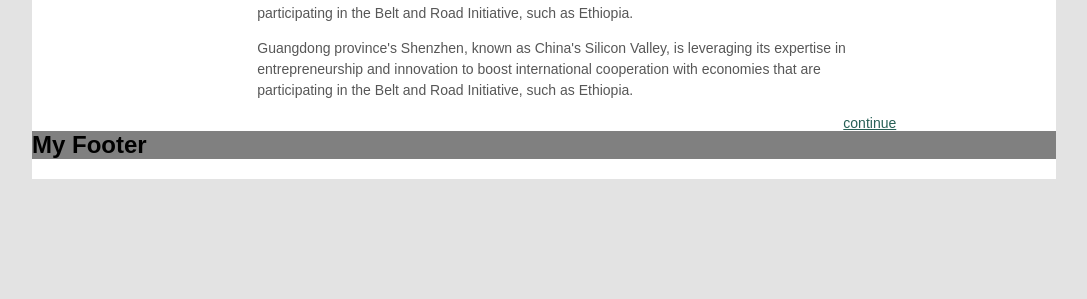
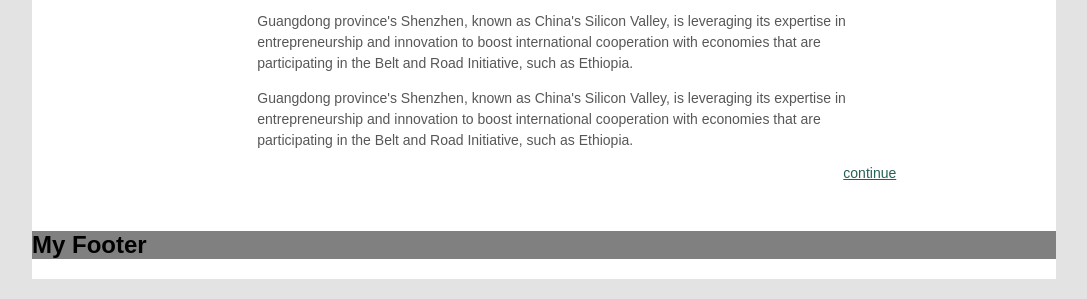
Before and after one commit to RockyQian819/Test-HTML, a plain HTML site: page Learning HTML/Demo/index.html in a window 1280 px wide. Shown: the part 868-1167 px from the top of the page, without its empty margins (96-1183 px from the left). Before the commit the page ends 1067 px from the top, so only its background shows below. Drawn offline with Linux system fonts and the light colour scheme.

Commit message:
解决overflow问题

```diff
--- a/Learning HTML/Demo/css/style.css
+++ b/Learning HTML/Demo/css/style.css
@@ -71,7 +71,8 @@ aside ul{
 }
 
 article {
-	clear: both;
+	margin-bottom: 50px;
+	overflow: hidden;
 }
 
 article img{
```
Also changed, not shown: 2 other files.
